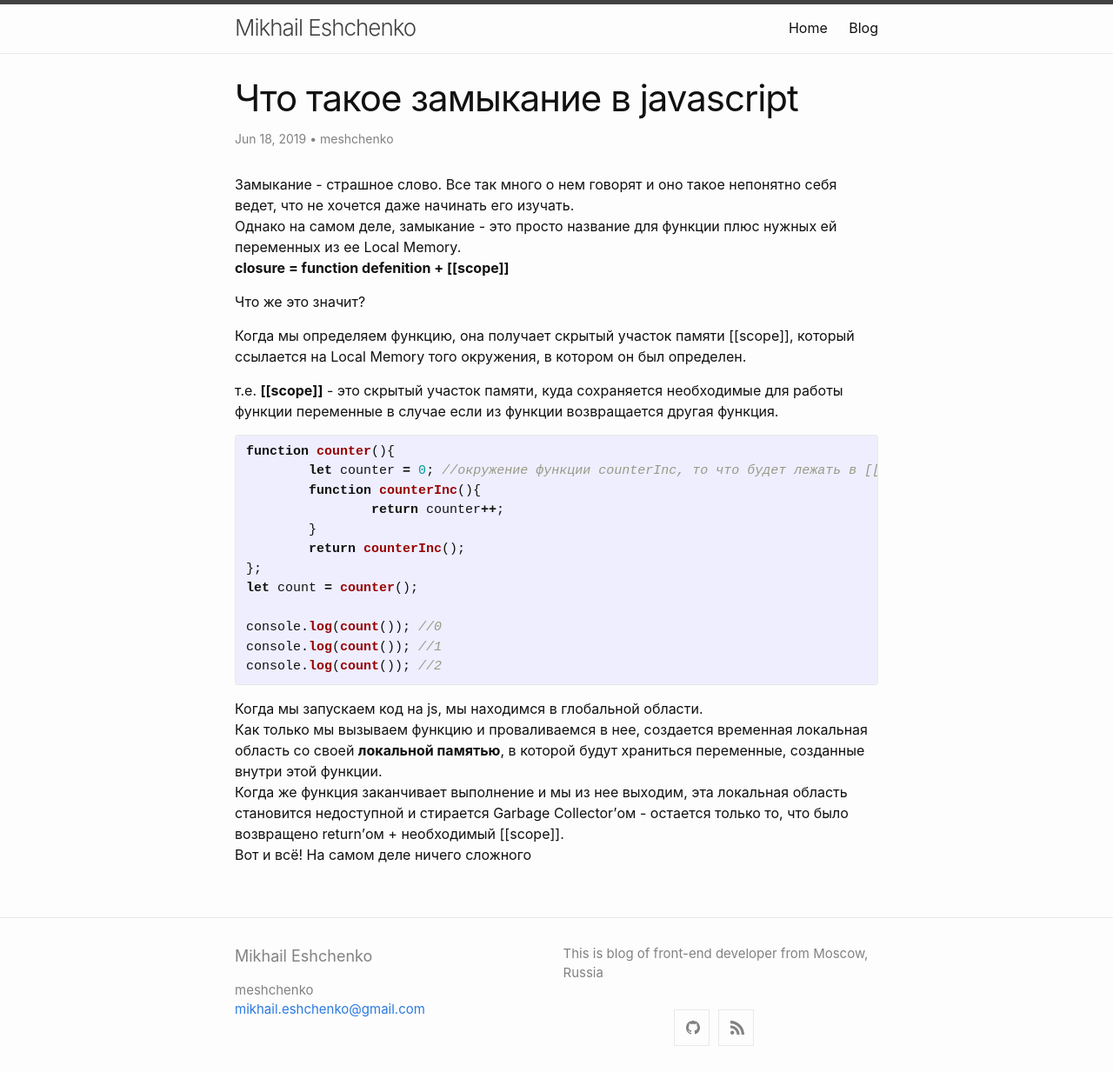
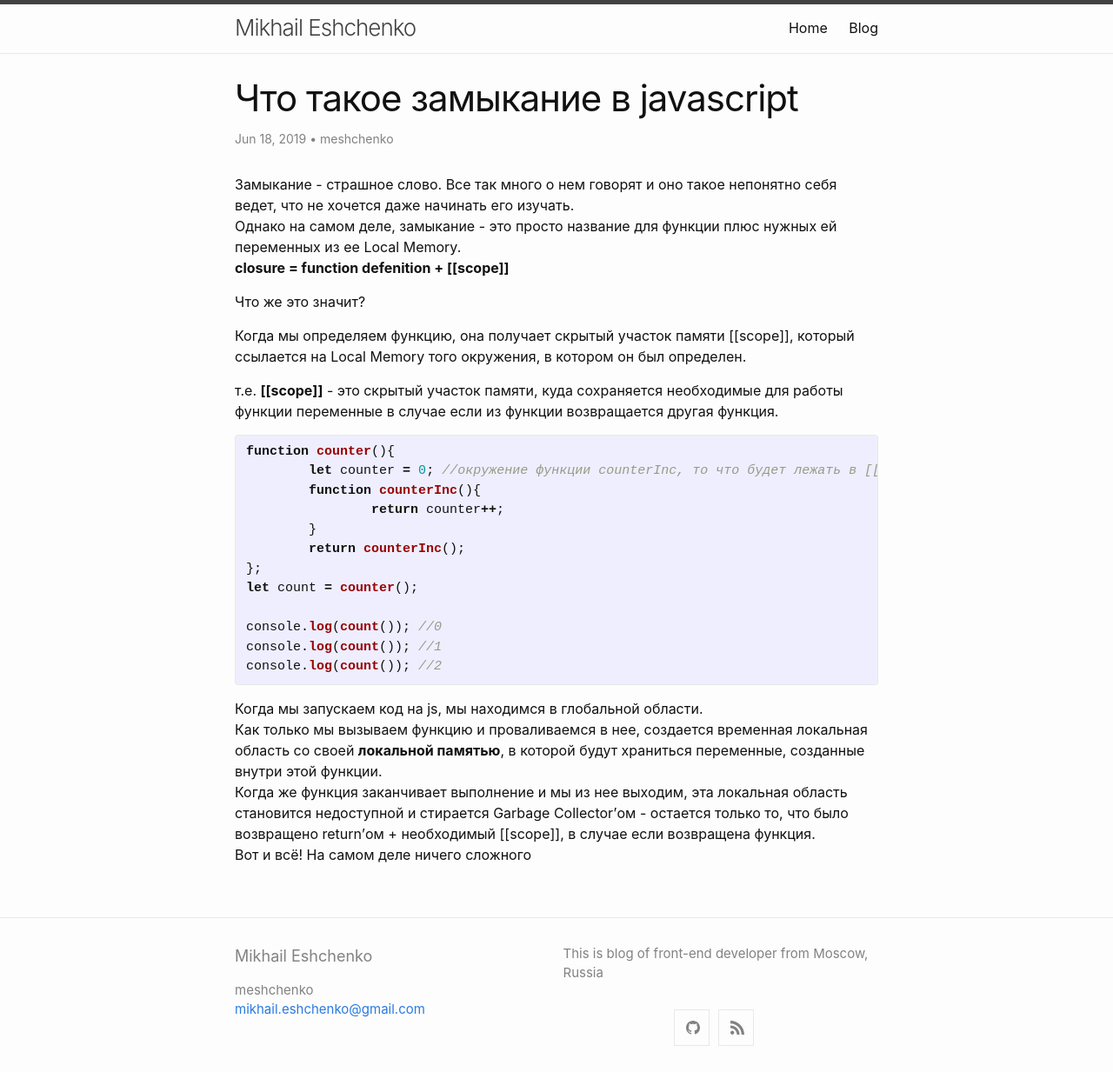
Before and after one commit to maeshchenko/meshchenko.github.io, a Jekyll site: the page built from _posts/2019-06-18-что-такое-замыкание-в-javascript.md, in a window 1280 px wide. Shown: the whole page at 87% size. Built offline with Jekyll 4.4.1, drawn with Linux system fonts in a browser that asks for light colours.

Commit message:
Update 2019-06-18-что-такое-замыкание-в-javascript.md

```diff
--- a/_posts/2019-06-18-что-такое-замыкание-в-javascript.md
+++ b/_posts/2019-06-18-что-такое-замыкание-в-javascript.md
@@ -30,5 +30,5 @@ console.log(count()); //2
 
 Когда мы запускаем код на js, мы находимся в глобальной области.
 Как только мы вызываем функцию и проваливаемся в нее, создается временная локальная область со своей **локальной памятью**, в которой будут храниться переменные, созданные внутри этой функции.
-Когда же функция заканчивает выполнение и мы из нее выходим, эта локальная область становится недоступной и стирается Garbage Collector'ом - остается только то, что было возвращено return'ом + необходимый [[scope]].
+Когда же функция заканчивает выполнение и мы из нее выходим, эта локальная область становится недоступной и стирается Garbage Collector'ом - остается только то, что было возвращено return'ом + необходимый [[scope]], в случае если возвращена функция.
 Вот и всё! На самом деле ничего сложного
```
